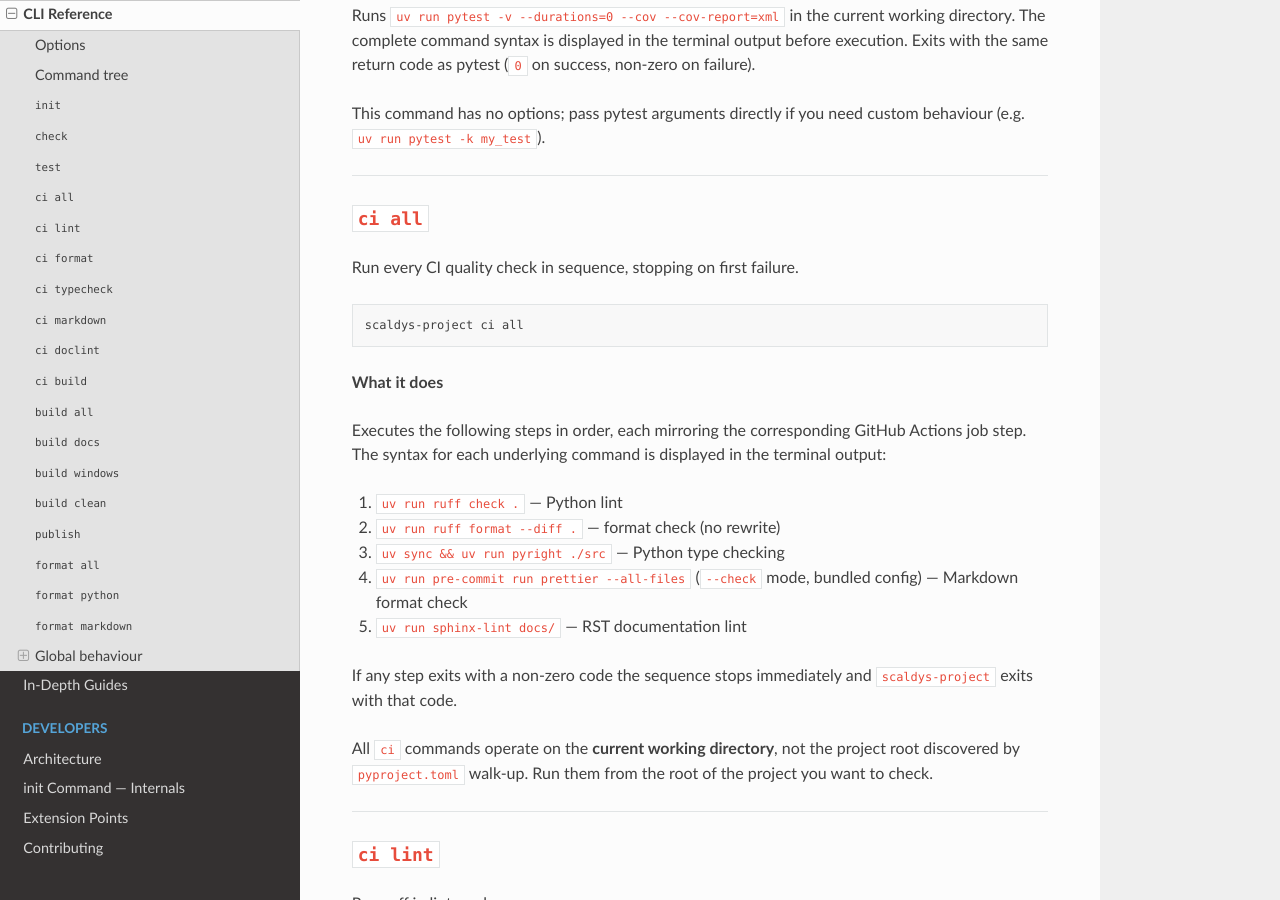
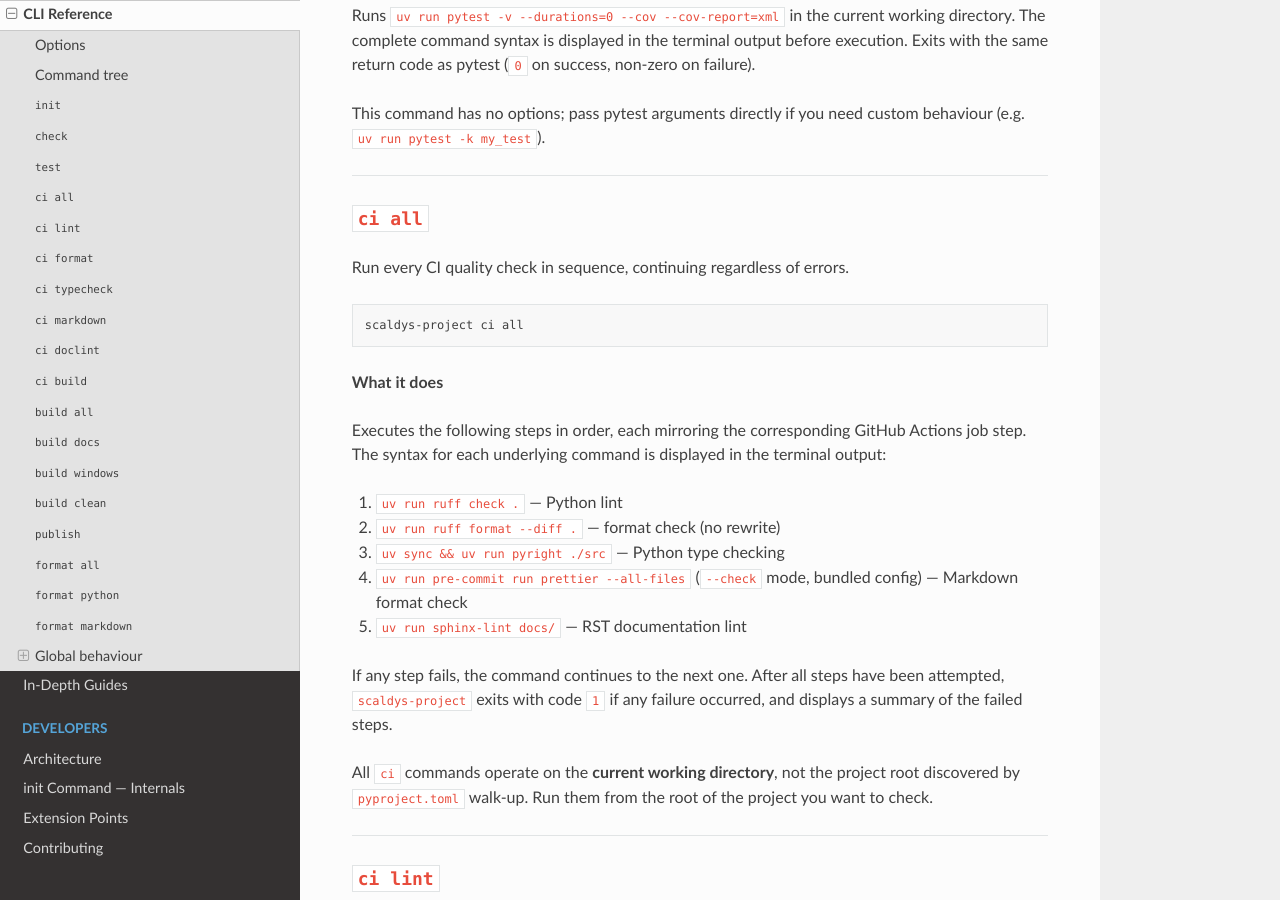
Before and after one commit to scaldys/scaldys-project, a Sphinx documentation site: the page built from docs/manual/source/users/cli_usage.rst, in a window 1280 px wide and 900 px high, scrolled down 3327 px. Built offline with Sphinx 7.4.7 and the Read the Docs theme 3.1.0, drawn with Linux system fonts in a browser that asks for light colours; some of the changed text lies outside the part shown.

Commit message:
Update `ci all` and `format all` to continue on errors, provide failure summary, and exit non-zero on failure. Adjust documentation and bump version to `0.15.0`.

```diff
--- a/docs/manual/source/developers/contributing.rst
+++ b/docs/manual/source/developers/contributing.rst
@@ -57,7 +57,7 @@
 GitHub Actions pipeline exactly. Each command logs the complete subprocess
 syntax before execution::
 
-    scaldys-project ci all          # run every step; stops on first failure
+    scaldys-project ci all          # run every step; continues on error
     scaldys-project ci lint         # ruff check only (Python lint)
     scaldys-project ci format       # ruff format --diff (check, no rewrite)
     scaldys-project ci typecheck    # pyright only (Python type check)
@@ -72,7 +72,7 @@
 
     scaldys-project format python   # rewrite Python files with ruff format
     scaldys-project format markdown # rewrite Markdown files with prettier
-    scaldys-project format all      # rewrite both in sequence
+    scaldys-project format all      # rewrite both (continues on error)
 
 After formatting, stage and commit the changes, then re-run ``ci all`` to
 confirm everything is clean.
--- a/docs/manual/source/users/cli_usage.rst
+++ b/docs/manual/source/users/cli_usage.rst
@@ -191,7 +191,7 @@
 ``ci all``
 -----------
 
-Run every CI quality check in sequence, stopping on first failure.
+Run every CI quality check in sequence, continuing regardless of errors.
 
 .. code-block:: bash
 
@@ -209,8 +209,9 @@
 4. ``uv run pre-commit run prettier --all-files`` (``--check`` mode, bundled config) — Markdown format check
 5. ``uv run sphinx-lint docs/`` — RST documentation lint
 
-If any step exits with a non-zero code the sequence stops immediately and
-``scaldys-project`` exits with that code.
+If any step fails, the command continues to the next one. After all steps have
+been attempted, ``scaldys-project`` exits with code ``1`` if any failure
+occurred, and displays a summary of the failed steps.
 
 All ``ci`` commands operate on the **current working directory**, not the
 project root discovered by ``pyproject.toml`` walk-up.  Run them from the
@@ -554,9 +555,10 @@
 
     scaldys-project format all
 
-Runs ``format python`` followed by ``format markdown``, stopping on first
-failure.  Use this as a quick pre-commit sweep to fix any formatting issues
-before running ``ci all``.
+Runs ``format python`` followed by ``format markdown``, continuing regardless
+of errors.  Use this as a quick pre-commit sweep to fix any formatting issues
+before running ``ci all``.  If any step fails, a summary is displayed and the
+command exits non-zero.
 
 ----
 
--- a/pyproject.toml
+++ b/pyproject.toml
@@ -1,6 +1,6 @@
 [project]
 name = "scaldys-project"
-version = "0.14.20"
+version = "0.15.0"
 authors = [
   { name="Scaldys", email="scaldys@scaldys.net" },
 ]
```
Also changed, not shown: 4 other files.
